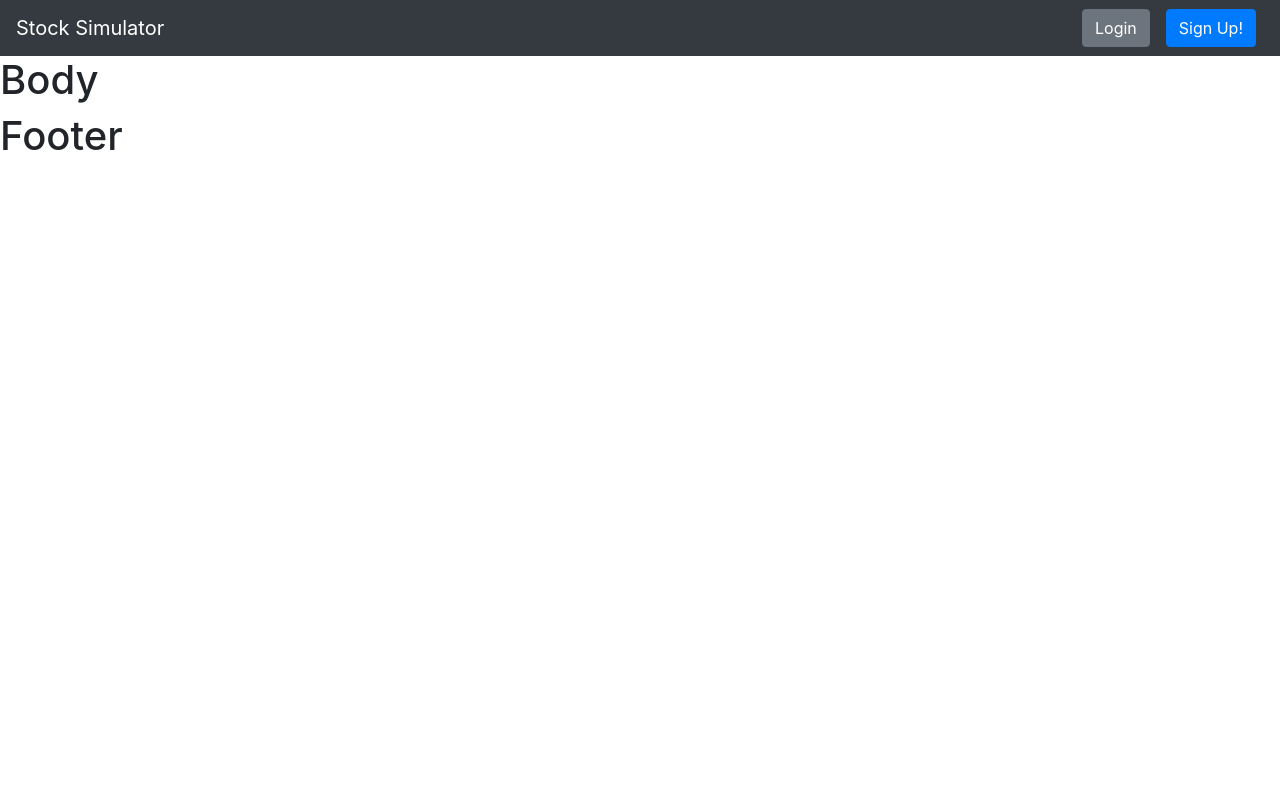
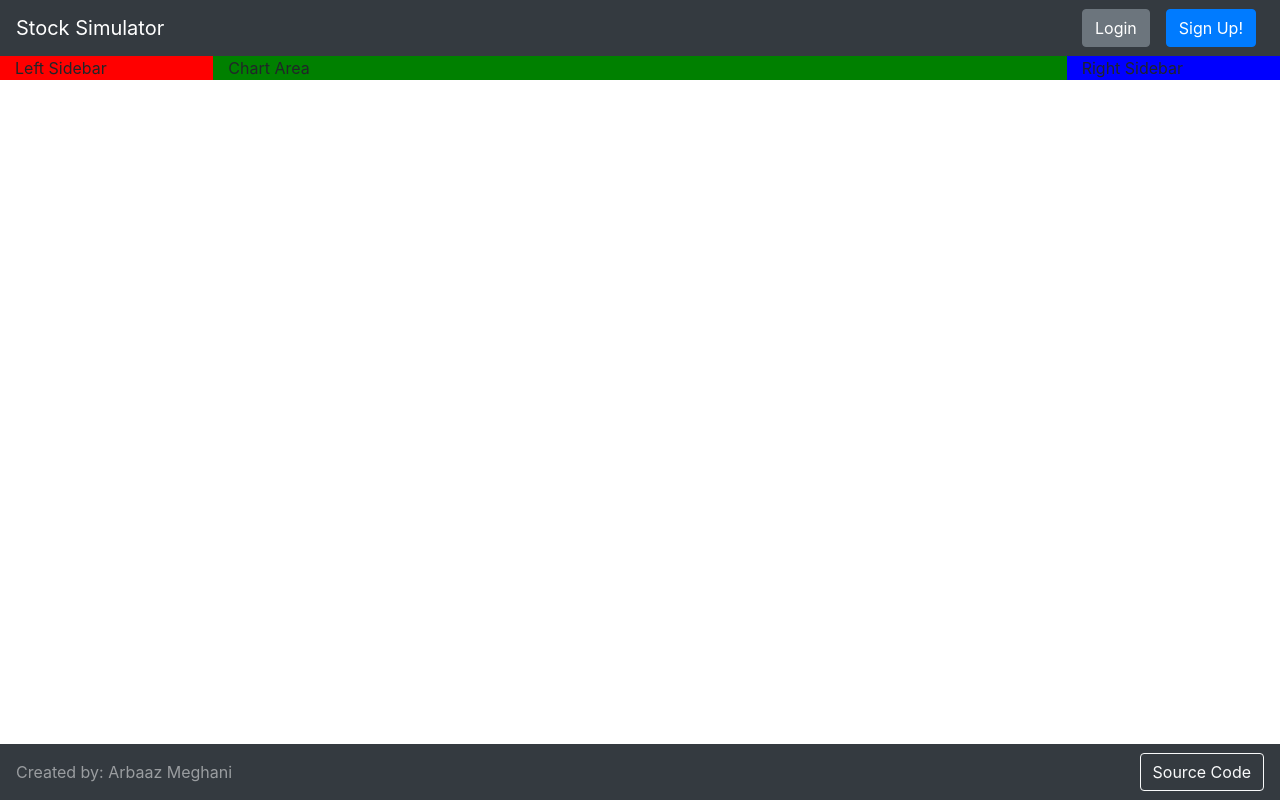
Before and after one commit to ArbaazMeghani/stock-simulator, a React (Create React App) app in the folder client/: page / in a window 1280 px wide. Built offline with nearby package versions, Linux system fonts and the light colour scheme.

Commit message:
Update our overall layout for the simulator

```diff
--- a/client/src/components/Body.js
+++ b/client/src/components/Body.js
@@ -1,11 +1,18 @@
 import React from 'react';
+import Row from 'react-bootstrap/Row';
+import Col from 'react-bootstrap/Col';
+import Container from 'react-bootstrap/Container';
 
 export default class Body extends React.Component {
   render() {
     return (
-      <div>
-        <h1>Body</h1>
-      </div>
+      <Container fluid>
+         <Row>
+          <Col style={{backgroundColor: "red"}}>Left Sidebar</Col>
+          <Col style={{backgroundColor: "green"}} xs={8}>Chart Area</Col>
+          <Col style={{backgroundColor: "blue"}}>Right Sidebar</Col>
+        </Row>
+      </Container>
     );
   }
 }
--- a/client/src/components/Footer.js
+++ b/client/src/components/Footer.js
@@ -1,11 +1,12 @@
 import React from 'react';
+import Navbar from 'react-bootstrap/Navbar';
+import Button from 'react-bootstrap/Button';
 
 export default function Footer() {
   return (
-    <div>
-      <h1>
-        Footer
-      </h1>
-    </div>
+    <Navbar bg="dark" variant="dark" fixed="bottom">
+      <Navbar.Text className="mr-auto">Created by: Arbaaz Meghani</Navbar.Text>
+      <Button variant="outline-light" href="https://github.com/ArbaazMeghani/stock-simulator">Source Code</Button>
+    </Navbar>
   );
 }
```
